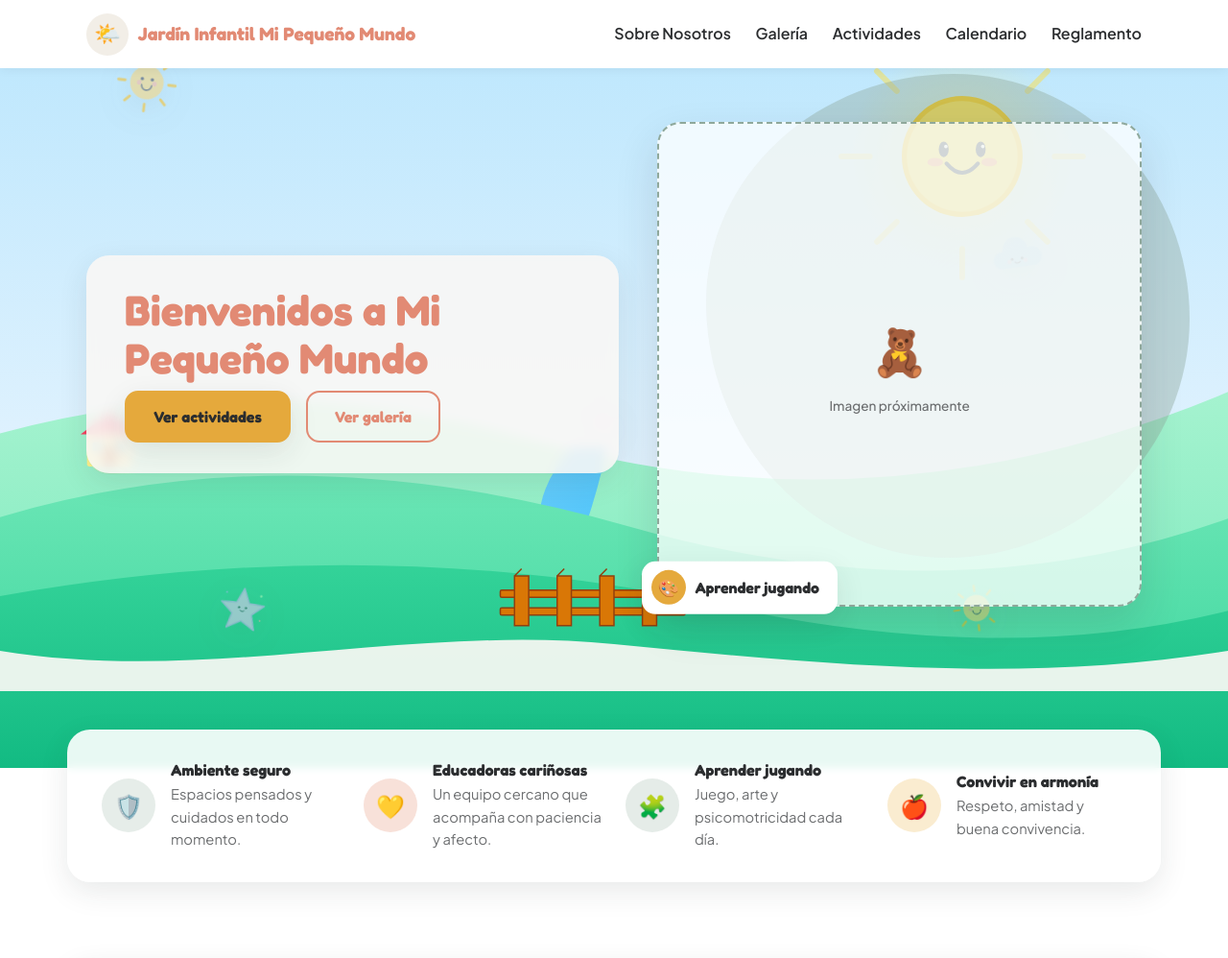
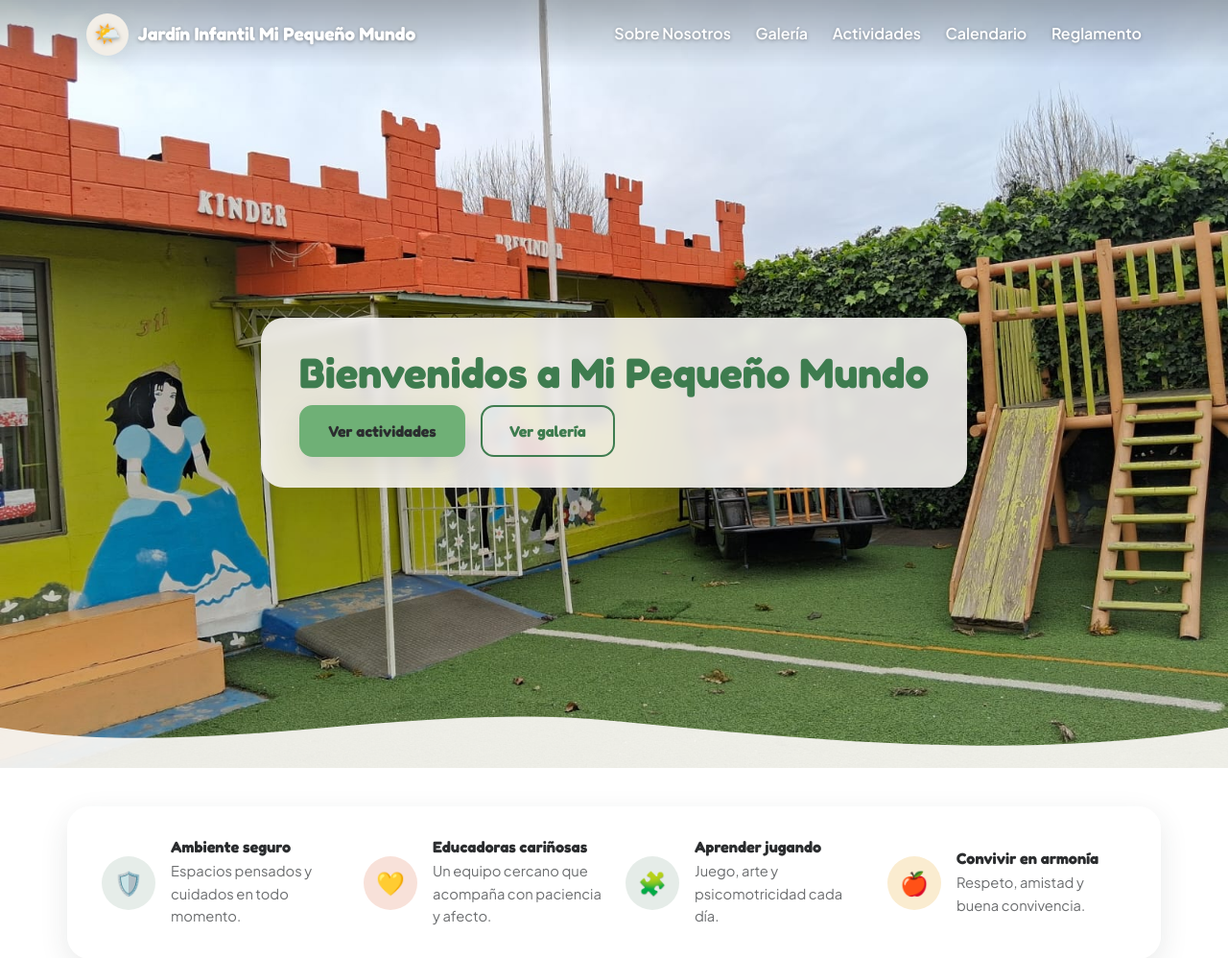
Before and after one commit to 21nicolasquijada/MiPequenoMundo, a Django app: page / in a window 1280 px wide. Shown: the top 998 px of the page at 96% size. Run offline with Django 5.2, Linux system fonts and the light colour scheme; data comes from the database, SQL or seed files in the repository; data that the repository does not hold is empty; some libraries are stand-ins or nearby versions.

Commit message:
Hero de Inicio a pantalla completa, navbar transparente y paleta verde
- Hero de Inicio con foto propia a 100vh, sin columna de imagen, texto a
  todo el ancho; navbar pasa de sticky a fixed, transparente sobre la foto
  y sólido al hacer scroll (medido y controlado desde main.js).
- Mapa de "Encuéntranos" más compacto.
- Paleta: --color-mustard/--color-terracotta renombrados y recoloreados a
  --color-leaf/--color-forest (verdes), con ajustes de contraste en
  hover de botones y en el aviso de admisión.

```diff
--- a/static/css/style.css
+++ b/static/css/style.css
@@ -16,19 +16,19 @@
     --color-cream: #faf8f5;       /* 60% dominante: fondos y espacio negativo */
     --color-mint: #8fa89b;        /* 30% secundario */
     --color-sky: #92b4a7;         /* 30% secundario */
-    --color-mustard: #e5a93c;     /* 10% acento: CTA principal e íconos clave */
-    --color-terracotta: #e28a74;  /* acento secundario: botones secundarios y hover */
+    --color-leaf: #6fb076;        /* 10% acento: títulos, links y CTA principal */
+    --color-forest: #3e7c4f;      /* acento secundario: hover y botones secundarios */
     --color-charcoal: #2b2d2f;    /* texto: gris carbón cálido */
 
     /* Alias que usan los componentes del sitio */
-    --color-amber: var(--color-mustard);
-    --color-tiger: var(--color-mustard);
-    --color-punch: var(--color-terracotta);
+    --color-amber: var(--color-leaf);
+    --color-tiger: var(--color-leaf);
+    --color-punch: var(--color-forest);
     --color-purple: var(--color-sky);
     --color-blue: var(--color-mint);
 
-    --color-primary: var(--color-mustard);
-    --color-primary-dark: var(--color-terracotta);
+    --color-primary: var(--color-leaf);
+    --color-primary-dark: var(--color-forest);
 
     --color-bg: var(--color-cream);
     --color-bg-alt: #f2eee7;
@@ -112,14 +112,37 @@ img { max-width: 100%; display: block; }
     padding: 0 1.25rem;
 }
 
-/* Header */
+/* Header: transparente sobre el hero, sólido al hacer scroll (ver static/js/main.js) */
 .site-header {
+    background: linear-gradient(to bottom, rgba(0, 0, 0, 0.28), rgba(0, 0, 0, 0));
+    box-shadow: none;
+    position: fixed;
+    top: 0;
+    left: 0;
+    right: 0;
+    z-index: 20;
+    transition: background 0.25s ease, box-shadow 0.25s ease;
+}
+
+.site-header.is-scrolled {
     background: var(--color-white);
     box-shadow: 0 2px 10px rgba(0, 0, 0, 0.05);
-    position: sticky;
-    top: 0;
-    z-index: 20;
 }
+
+/* Texto claro mientras el header flota transparente sobre la foto */
+.site-header:not(.is-scrolled) .brand,
+.site-header:not(.is-scrolled) .site-nav a:not(.nav-cta) {
+    color: #fff;
+    text-shadow: 0 1px 4px rgba(0, 0, 0, 0.35);
+}
+
+.site-header:not(.is-scrolled) .nav-toggle span { background: #fff; }
+
+/* El menú móvil desplegado siempre tiene fondo blanco sólido: su texto debe seguir oscuro */
+.site-header .site-nav.open a:not(.nav-cta) { color: var(--color-text); text-shadow: none; }
+
+/* Deja espacio para el header fijo; el hero de Inicio lo cancela para llegar hasta arriba */
+main { padding-top: var(--header-h, 92px); }
 
 .header-inner {
     display: flex;
@@ -142,6 +165,7 @@ img { max-width: 100%; display: block; }
 .brand-logo { height: 48px; width: auto; }
 
 .brand-mark {
+    box-shadow: var(--shadow);
     display: inline-flex;
     align-items: center;
     justify-content: center;
@@ -188,29 +212,29 @@ img { max-width: 100%; display: block; }
     align-items: center;
     justify-content: center;
     padding: 0.75rem 1.75rem;
-    background: var(--color-mustard);
+    background: var(--color-leaf);
     color: var(--color-charcoal);
     text-decoration: none;
     border-radius: var(--radius-btn);
     font-weight: 700;
     font-family: var(--font-heading);
-    border: 2px solid var(--color-mustard);
+    border: 2px solid var(--color-leaf);
     box-shadow: var(--shadow);
     transition: transform 0.15s ease, background 0.2s ease, border-color 0.2s ease;
 }
 
-.btn:hover { background: var(--color-terracotta); border-color: var(--color-terracotta); transform: translateY(-2px); }
+.btn:hover { background: var(--color-forest); border-color: var(--color-forest); color: #fff; transform: translateY(-2px); }
 .btn:active { transform: translateY(0); }
 
 .btn-outline {
     background: transparent;
     color: var(--color-primary-dark);
-    border-color: var(--color-terracotta);
+    border-color: var(--color-forest);
     box-shadow: none;
 }
 
-.btn-outline:hover { background: var(--color-terracotta); color: var(--color-charcoal); }
-.btn-outline:active { background: var(--color-terracotta); opacity: 0.9; }
+.btn-outline:hover { background: var(--color-forest); color: #fff; }
+.btn-outline:active { background: var(--color-forest); color: #fff; opacity: 0.9; }
 
 .btn-sm { padding: 0.45rem 1.1rem; font-size: 0.9rem; }
 
@@ -247,6 +271,22 @@ img { max-width: 100%; display: block; }
     pointer-events: none;
     z-index: 1;
 }
+
+/* Hero de Inicio: foto de fondo propia a todo el alto del viewport, bajo el header fijo */
+.hero-inicio {
+    background-image: url('../img/hero-inicio-bg.jpeg');
+    background-size: cover;
+    background-position: center;
+    min-height: 100vh;
+    margin-top: calc(-1 * var(--header-h, 92px));
+    padding-top: calc(3.5rem + var(--header-h, 92px));
+    display: grid;
+    align-items: center;
+}
+
+.hero-inicio .hero-inner { grid-template-columns: 1fr; }
+
+.hero-inicio .hero-text-panel { max-width: none; }
 
 .hero-text-panel {
     background: rgba(250, 248, 245, 0.88);
@@ -333,7 +373,7 @@ img { max-width: 100%; display: block; }
     width: 36px;
     height: 36px;
     border-radius: 50%;
-    background: var(--color-mustard);
+    background: var(--color-leaf);
     display: flex;
     align-items: center;
     justify-content: center;
@@ -456,8 +496,8 @@ img { max-width: 100%; display: block; }
 }
 
 .callout-warning {
-    background: #fbeae5;
-    border: 1px solid var(--color-terracotta);
+    background: #e9f4ec;
+    border: 1px solid var(--color-forest);
 }
 
 .callout-icon { font-size: 1.4rem; flex-shrink: 0; }
@@ -641,6 +681,7 @@ img { max-width: 100%; display: block; }
 .map-embed {
     position: relative;
     width: 100%;
+    max-width: 520px;
     aspect-ratio: 16 / 9;
     border-radius: var(--radius);
     overflow: hidden;
@@ -682,7 +723,7 @@ img { max-width: 100%; display: block; }
     cursor: pointer;
 }
 
-.gallery-item-btn:focus-visible img { outline: 3px solid var(--color-mustard); outline-offset: 3px; }
+.gallery-item-btn:focus-visible img { outline: 3px solid var(--color-leaf); outline-offset: 3px; }
 
 /* Lightbox de galería */
 .lightbox {
@@ -745,7 +786,7 @@ img { max-width: 100%; display: block; }
     justify-content: center;
 }
 
-.lightbox-close:hover { background: var(--color-terracotta); color: #fff; }
+.lightbox-close:hover { background: var(--color-forest); color: #fff; }
 
 .content-card {
     background: rgba(255, 255, 255, 0.92);
@@ -805,7 +846,7 @@ img { max-width: 100%; display: block; }
 
 /* CTA band */
 .cta-band {
-    background: linear-gradient(120deg, var(--color-mustard), var(--color-terracotta));
+    background: linear-gradient(120deg, var(--color-leaf), var(--color-forest));
     color: #fff;
     margin-top: 2rem;
 }
--- a/static/js/main.js
+++ b/static/js/main.js
@@ -8,6 +8,23 @@ document.addEventListener('DOMContentLoaded', function () {
             var isOpen = nav.classList.toggle('open');
             toggle.setAttribute('aria-expanded', isOpen);
         });
+    }
+
+    // Header flotante: mide su alto real (para que el resto de la página no
+    // quede tapada) y alterna a sólido apenas se hace scroll.
+    var header = document.querySelector('.site-header');
+    if (header) {
+        var syncHeaderHeight = function () {
+            document.documentElement.style.setProperty('--header-h', header.offsetHeight + 'px');
+        };
+        syncHeaderHeight();
+        window.addEventListener('resize', syncHeaderHeight);
+
+        var syncHeaderScrolled = function () {
+            header.classList.toggle('is-scrolled', window.scrollY > 10);
+        };
+        syncHeaderScrolled();
+        window.addEventListener('scroll', syncHeaderScrolled, { passive: true });
     }
 
     if (typeof gsap === 'undefined') return;
--- a/templates/core/inicio.html
+++ b/templates/core/inicio.html
@@ -2,7 +2,7 @@
 {% load static %}
 
 {% block content %}
-<section class="hero">
+<section class="hero hero-inicio">
     <div class="container hero-inner">
         <div class="hero-text">
             <div class="hero-text-panel">
@@ -15,20 +15,6 @@
                     <a href="{% url 'actividades:actividades' %}" class="btn">Ver actividades</a>
                     <a href="{% url 'galeria:galeria' %}" class="btn btn-outline">Ver galería</a>
                 </div>
-            </div>
-        </div>
-        <div class="hero-media">
-            {% if inicio.imagen_hero %}
-                <img src="{{ inicio.imagen_hero.url }}" alt="{{ inicio.titulo_hero }}">
-            {% else %}
-                <div class="hero-media-placeholder" aria-hidden="true">
-                    <span>🧸</span>
-                    <span class="placeholder-label">Imagen próximamente</span>
-                </div>
-            {% endif %}
-            <div class="hero-badge">
-                <span class="hero-badge-icon" aria-hidden="true">🎨</span>
-                <span>Aprender jugando</span>
             </div>
         </div>
     </div>
```
Also changed, not shown: static/img/hero-inicio-bg.jpeg (added).
